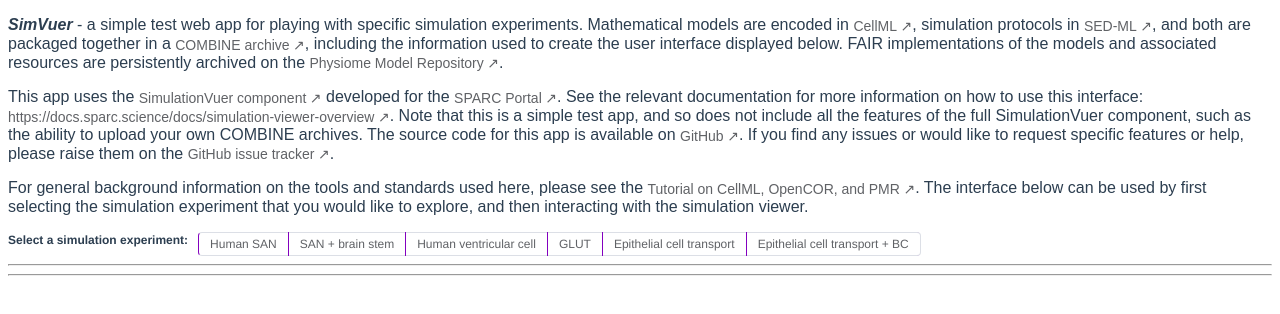
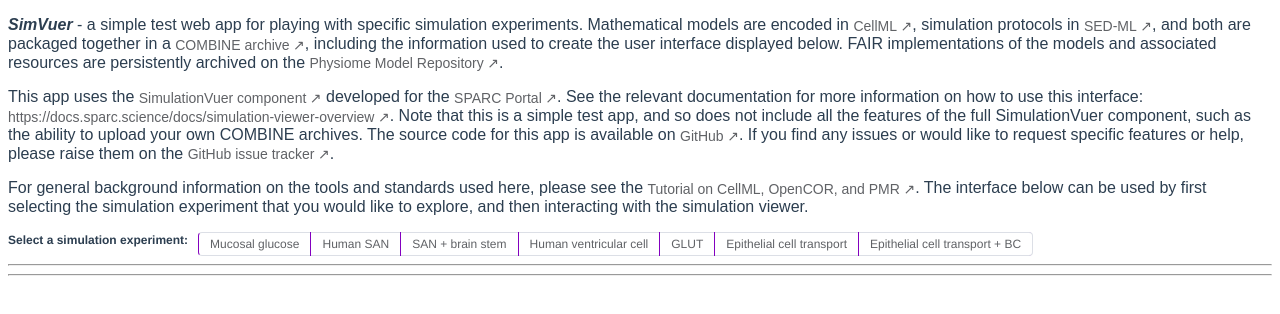
Before and after one commit to nickerso/simvuer, a Vue app: page / in a window 1280 px wide. Shown: the top 314 px of the page. Built offline with nearby package versions, Linux system fonts and the light colour scheme.

Commit message:
Adding temporary link to glucose transport example model

```diff
--- a/src/App.vue
+++ b/src/App.vue
@@ -77,6 +77,13 @@
       apiLocation: "",
       combineArchives: [],
       datasetUrls: [
+        { id: "glucose-step-change",
+          omex: "https://github.com/nickerso/glucose-uptake-in-enterocyte/raw/refs/heads/glucose-step-change/glucose-step-change/glucose-step-change.zip",
+          label: "Mucosal glucose",
+          description: "To be written.",
+          documentation: "https://doi.org/10.36903/physiome.13034423",
+          image: "https://pub.curvenote.com/9faa21de-4b72-46bd-bce7-93a2f0c7f0f9/public/fig01-3024884512d598c244dfc47f269e8098.webp"
+        },
         { id: "sparc-dataset-135",
           omex: "https://raw.githubusercontent.com/opencor/webapp/refs/heads/main/tests/models/ui/135.omex",
           label: "Human SAN",
@@ -92,8 +99,6 @@
           documentation: "https://doi.org/10.26275/lj3f-erhp",
           image: "https://assets.discover.pennsieve.io/dataset-assets/135/8/banner.jpg"
         },
-        /*
-        { id: "lorenz-p", omex: "https://raw.githubusercontent.com/opencor/webapp/refs/heads/main/tests/models/ui/lorenz.omex", label: "Lorenz", description: "COMBINE archive" },*/
         {
           id: "ttnp04-p",
           omex: "https://raw.githubusercontent.com/opencor/webapp/refs/heads/main/tests/models/ui/tt04.omex",
@@ -102,8 +107,6 @@
           label: "Human ventricular cell",
           description: "A model for human ventricular tissue, K.H.W.J. ten Tusscher, D. Noble, P.J. Noble, and A.V. Panfilov, 2004, American Journal of Physiology , 286, H1573-H1589. PubMed ID: 14656705. Here we explore the response to changing the stimulation frequency."
         },
-        /*
-        { id: "cvs-p", omex: "https://raw.githubusercontent.com/opencor/webapp/refs/heads/main/tests/models/ui/cvs.omex", label: "CVS", description: "COMBINE archive" },*/
         {
           id: "glut-p",
           omex: "https://models.physiomeproject.org/e/d5d/GLUT_ss_oi_flat.cellml/download_omex",
```
